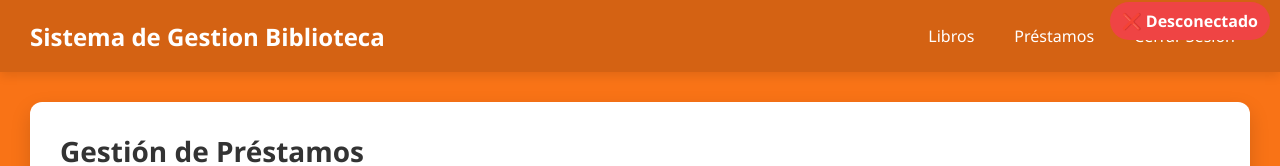
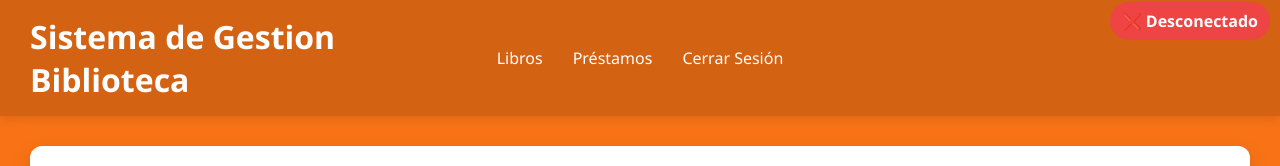
Before and after one commit to GospiDev/frontend-biblioteca, an Angular app: page /prestamos in a window 1280 px wide. Shown: the top 166 px of the page. Built offline with nearby package versions, Linux system fonts and the light colour scheme; no server answers; sample sign-in values are in the browser's storage.

Commit message:
feat: Se agrego la opcion de editar contraseñas

```diff
--- a/src/app/app.css
+++ b/src/app/app.css
@@ -1,22 +1,19 @@
-/* El header que contiene el título, nav y estado de conexión */
 .header {
-  display: flex;
-  justify-content: space-between;
+  display: grid;
+  grid-template-columns: 1fr auto 1fr;
   align-items: center;
   padding: 15px 30px;
-  background-color: rgba(0, 0, 0, 0.15); /* Fondo semi-transparente para diferenciarlo */
+  background-color: rgba(0, 0, 0, 0.15);
   box-shadow: 0 4px 10px rgba(0, 0, 0, 0.1);
 }
 
 .header h1 {
-  font-size: 24px;
-  font-weight: 600;
+  grid-column: 1;
+  justify-self: start;
 }
 
-/* Estilos de la navegación */
-nav {
-  display: flex;
-  gap: 10px; /* Espacio entre los enlaces */
+.header nav {
+  grid-column: 2;
 }
 
 nav a {
--- a/src/app/usuarios/usuario.service.ts
+++ b/src/app/usuarios/usuario.service.ts
@@ -23,8 +23,8 @@ export class UsuarioService {
         return this.http.post<IUsuario>(this.apiUrl, usuario);
     }
 
-    updateUsuario(id: string, cambios: Partial<IUsuario>): Observable<IUsuario> {
-        return this.http.put<IUsuario>(`${this.apiUrl}/${id}`, cambios);
+    updateUsuario(id: string, cambios: Partial<IUsuario> & { password?: string }): Observable<IUsuario> {
+        return this.http.put<IUsuario>(`${this.apiUrl}/usuarios/${id}`, cambios);
     }
 
     editarUsuario(id: string, usuario: IUsuario): Observable<IUsuario> {
--- a/src/app/usuarios/usuarios.html
+++ b/src/app/usuarios/usuarios.html
@@ -43,6 +43,7 @@
         <th>Correo</th>
         <th>RUT</th>
         <th>Situación</th>
+        <th>Rol</th>
         <th>Acciones</th>
       </tr>
     </thead>
@@ -59,6 +60,7 @@
             {{ usuario.situacion }}
         </span>
         </td>
+        <td>{{ usuario.rol }}</td> <td></td>
         <td>
           <button (click)="editarUsuario(usuario)">Editar</button>
           <button (click)="eliminarUsuario(usuario)">Eliminar</button>
@@ -90,11 +92,31 @@
         <input id="editRut" type="text" [(ngModel)]="usuarioSeleccionado.rut" name="rut">
       </div>
       <div class="form-group">
+        <label for="editPassword">Nueva Contraseña</label>
+        <input
+          id="editPassword"
+          type="password"
+          [(ngModel)]="nuevaPasswordModal"
+          name="passwordModal"
+          autocomplete="new-password"
+          placeholder="Dejar en blanco para no cambiar">
+      </div>
+
+      <div class="form-group">
         <label for="editSituacion">Situación</label>
         <select id="editSituacion" [(ngModel)]="usuarioSeleccionado.situacion" name="situacion">
           <option value="Vigente">Vigente</option>
           <option value="Atrasado">Atrasado</option>
           <option value="Bloqueado">Bloqueado</option>
+          <option value="Prestamo Activo">Prestamo Activo</option>
+        </select>
+      </div>
+
+      <div class="form-group">
+        <label for="editRol">Rol</label>
+        <select id="editRol" [(ngModel)]="usuarioSeleccionado.rol" name="rol">
+          <option value="Usuario">Usuario</option>
+          <option value="Admin">Admin</option>
         </select>
       </div>
     </div>
--- a/src/app/usuarios/usuarios.ts
+++ b/src/app/usuarios/usuarios.ts
@@ -22,6 +22,7 @@ export class Usuarios implements OnInit {
   };
   terminoBusqueda: string = '';
   usuarioSeleccionado: IUsuario | null = null;
+  nuevaPasswordModal: string = '';
 
   constructor(private usuarioService: UsuarioService) {}
 
@@ -50,6 +51,7 @@ export class Usuarios implements OnInit {
 
   editarUsuario(usuario: IUsuario): void {
     this.usuarioSeleccionado = { ...usuario };
+    this.nuevaPasswordModal = '';
   }
   cerrarModal(): void {
     this.usuarioSeleccionado = null;
@@ -57,14 +59,20 @@ export class Usuarios implements OnInit {
   guardarCambios(): void {
       if (!this.usuarioSeleccionado) return;
 
-    this.usuarioService.updateUsuario(this.usuarioSeleccionado._id, this.usuarioSeleccionado).subscribe({
+      const cambios: Partial<IUsuario> & { password?: string } = {
+        ...this.usuarioSeleccionado
+      };
+
+      if (this.nuevaPasswordModal.trim() !== '') {
+        cambios.password = this.nuevaPasswordModal;
+      }
+
+      this.usuarioService.updateUsuario(this.usuarioSeleccionado._id, cambios).subscribe({
         next: (usuarioActualizado) => {
           const index = this.usuarios.findIndex(u => u._id === usuarioActualizado._id);
-
           if (index !== -1) {
             this.usuarios[index] = usuarioActualizado;
           }
-
           this.cerrarModal();
         },
         error: (err) => console.error('Error al guardar los cambios', err)
```
Lines whose indentation alone changed are shown as unchanged.
